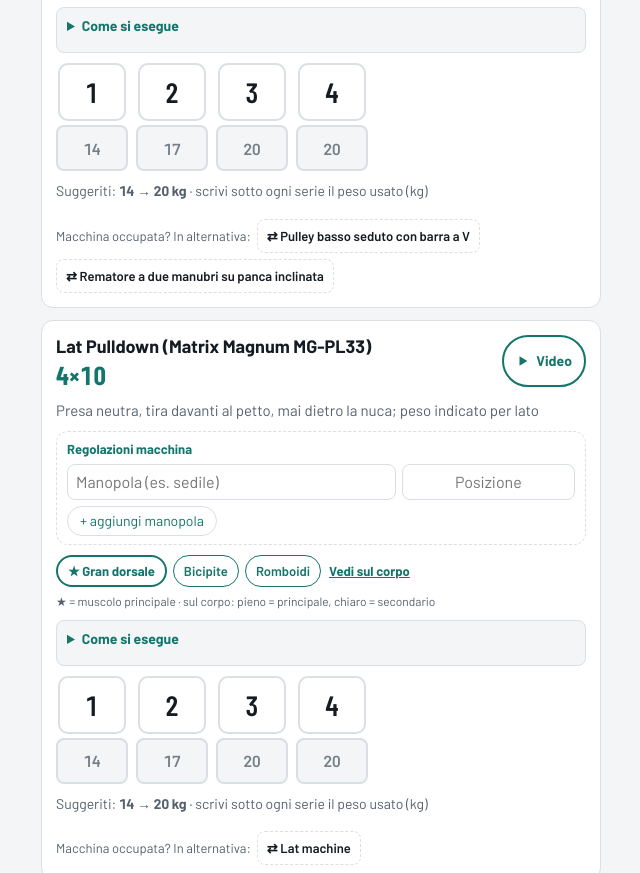
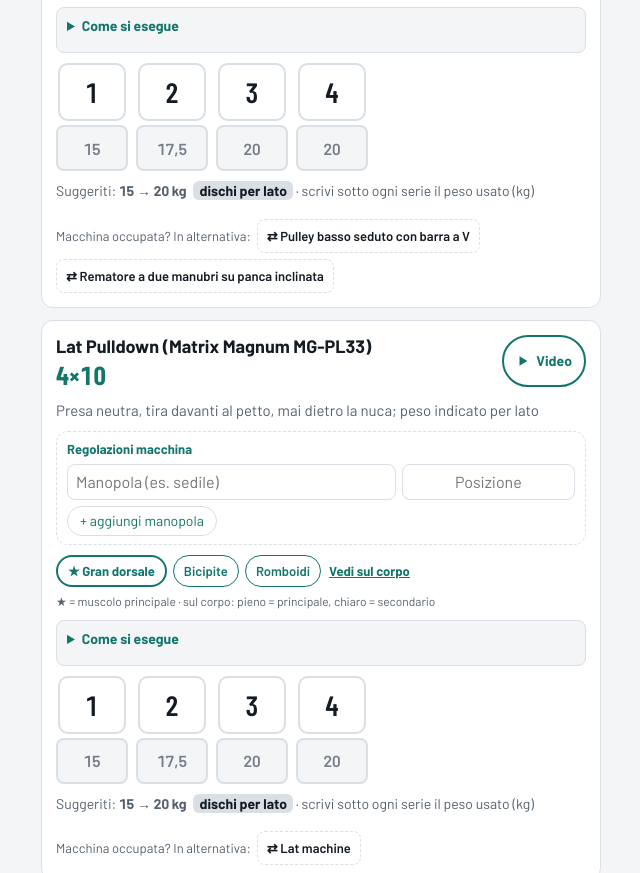
Before and after one commit to studiolegalestante/allenamento, a plain HTML site: page index.html in a window 1280 px wide. Shown: the part 1088-1961 px from the top of the page, without its empty margins (319-959 px from the left). Drawn offline with nearby package versions, Linux system fonts and the light colour scheme.

Commit message:
v40: indicazione del tipo di peso (per manubrio, un manubrio, dischi per lato, per cavo, pacco pesi) e dischi arrotondati a 2,5 kg
Co-Authored-By: Claude Opus 5.5 <noreply@anthropic.com>
Claude-Session: https://claude.ai/code/session_01HYPP8Kcqhm2HZh7G3QfbH2

```diff
--- a/index.html
+++ b/index.html
@@ -84,7 +84,7 @@ details ul{margin:8px 0 0;padding-left:18px;display:flex;flex-direction:column;g
 .timer button{background:var(--bg);color:var(--fg);border:0;border-radius:10px;padding:10px 14px;font:700 14px var(--body);min-height:44px;cursor:pointer}
 .bar{position:absolute;left:0;top:0;height:4px;background:var(--done);transition:width 1s linear}
 a.wl{color:var(--d);font-weight:700;text-decoration:none;white-space:nowrap}
-.alts{display:flex;flex-wrap:wrap;gap:6px;align-items:center;margin-top:8px;font-size:13px;color:var(--muted)} .altb{background:transparent;border:1px dashed var(--line);border-radius:8px;color:var(--fg);font:600 13px var(--body);padding:6px 9px;min-height:34px;cursor:pointer} .warm{background:var(--card);border:1px solid var(--line);border-radius:12px;padding:14px;display:flex;flex-direction:column;gap:10px}
+.wt{font-weight:700;color:var(--fg);background:var(--line);border-radius:6px;padding:1px 6px;margin-left:4px;white-space:nowrap} .alts{display:flex;flex-wrap:wrap;gap:6px;align-items:center;margin-top:8px;font-size:13px;color:var(--muted)} .altb{background:transparent;border:1px dashed var(--line);border-radius:8px;color:var(--fg);font:600 13px var(--body);padding:6px 9px;min-height:34px;cursor:pointer} .warm{background:var(--card);border:1px solid var(--line);border-radius:12px;padding:14px;display:flex;flex-direction:column;gap:10px}
 .warm h2{font-family:var(--display);font-size:22px;margin:0;text-transform:uppercase}
 .warm p{margin:-6px 0 0;color:var(--muted);font-size:14px}
 .wrow{display:flex;justify-content:space-between;align-items:center;gap:10px;flex-wrap:wrap;border-top:1px solid var(--line);padding-top:10px}
@@ -272,6 +272,7 @@ function fmtSug(x){x=String(x);if(/^\d+([.,]\d+)?$/.test(x))return fmtN(conv(num
 const repsT=r=>r.replace('/L',t().side);
 function durOf(reps){const m=reps.match(/(\d+)(?:–(\d+))?(["'])/);if(!m)return null;const v=+(m[2]||m[1]);return{sec:m[3]=='"'?v:v*60,sides:/\/L/.test(reps),label:v+m[3]}}
 const clockIcon='<svg viewBox="0 0 16 16" aria-hidden="true"><circle cx="8" cy="8" r="6.5" fill="none" stroke="currentColor" stroke-width="1.6"/><path d="M8 4.5V8l2.5 1.5" fill="none" stroke="currentColor" stroke-width="1.6" stroke-linecap="round"/></svg>';
+const WT={"panca":"man","croci":"man","spinte":"man","spinte_muro":"man","laterali":"man","squeeze":"man","rem_prono":"man","post_incl":"man","post_prono":"man","yraise":"man","curl":"man","curl_panca":"man","panca_incl":"man","stepup":"man","affondi":"man","kickback":"uno","rematore":"uno","pullover":"uno","ponte_man":"uno","boxsquat":"uno","goblet":"uno","vbench":"lato","incl_m":"lato","lowrow":"lato","lat_m":"lato","legpress45":"lato","croci_cavo":"cavo2","lat":"pacco","chest_press":"pacco","shoulder_m":"pacco","pushdown":"pacco","pulley":"pacco","facepull":"pacco","legpress":"pacco","legext":"pacco","legext1":"pacco","legcurl1":"pacco","polp_lp":"pacco","reardelt":"pacco","lat_cavo":"pacco","kickback_cavo":"pacco","curl_cavo":"pacco","addabd":"pacco"};const WTL={"it":{"man":"per manubrio (ne usi due)","uno":"un solo manubrio","lato":"dischi per lato","cavo2":"per ciascun cavo","pacco":"pacco pesi, totale"},"en":{"man":"per dumbbell (you use two)","uno":"one dumbbell","lato":"plates per side","cavo2":"per cable","pacco":"weight stack, total"}};const wtl=sl=>WT[sl]?' <span class="wt">'+WTL[lang][WT[sl]]+'</span>':'';
 const SUBS={"vbench":["panca","chest_press"],"incl_m":["panca_incl"],"croci_cavo":["croci","squeeze"],"lat_cavo":["laterali"],"pushdown":["kickback_cavo","kickback"],"lowrow":["pulley","rem_prono"],"lat_m":["lat"],"facepull":["reardelt","post_incl"],"curl_cavo":["curl"],"legpress":["legpress45"],"legext1":["stepup"],"legcurl1":["ponte1"],"addabd":["clam"],"polp_lp":["polpacci"]};
 const swapKey=()=>'swap-'+todayKey;
 function exList(day){const base=day==='D'?DAYD:DAYSET[cur.mode][day];const abs=(ABS[day]||[]).map(([s,r])=>[s,r,true]);const sw=store.get(swapKey(),{});return base.concat(abs).map(([s,r,a],i)=>{const n=sw[day+i];return n&&n!==s?[n,r,a,s]:[s,r,a,s]})}
@@ -285,7 +286,7 @@ function applyStatic(){const L=t();document.documentElement.lang=lang;document.g
  document.querySelectorAll('.mbtn').forEach(b=>{b.textContent=SH[b.dataset.mode];b.title=L[b.dataset.mode];b.setAttribute('aria-label',L[b.dataset.mode])});
  document.getElementById('warm').innerHTML='<h2>'+L.warmT+'</h2><p>'+L.warmS+'</p>'+({A:[0,1,3,2],B:[0,4,7,2],C:[0,4,5,6],D:[0,1,2]}[cur.day]||[0,1,2,3]).map(i=>[L.warm[i],i]).map(([[txt,links],i])=>'<div class="wrow"><div class="wtxt">'+txt+'</div><div class="wlinks">'+(i===0?'<button type="button" class="vid tmr" data-sec="600" data-sides="0" data-name="'+L.warmT.split(' ·')[0]+'">'+clockIcon+'10\'</button>':'')+links.map(([lab,q])=>'<a class="vid" href="'+Q(q)+'" target="_blank" rel="noopener">'+vidIcon+lab+'</a>').join('')+'</div></div>').join('')+'<div class="wrow"><div class="wtxt" style="color:var(--muted);font-weight:500">'+L.cool+'</div></div>';
  document.getElementById('reset').textContent=L.reset;document.getElementById('logT').textContent=L.logT;document.getElementById('stop').innerHTML=L.stop;
- document.getElementById('rulesT').textContent=L.rulesT;document.getElementById('rules').innerHTML=L.rules.map(r=>'<li>'+r+'</li>').join('');document.getElementById('foot').textContent=L.footer+' · v39 (26/11)';
+ document.getElementById('rulesT').textContent=L.rulesT;document.getElementById('rules').innerHTML=L.rules.map(r=>'<li>'+r+'</li>').join('');document.getElementById('foot').textContent=L.footer+' · v40 (26/11)';
  document.getElementById('skip').textContent=L.end;document.getElementById('snd').setAttribute('aria-label',L.snd);
  document.querySelectorAll('.lbtn').forEach(b=>b.setAttribute('aria-pressed',b.dataset.l===lang?'true':'false'))}
 // Regolazioni delle macchine (posizione delle manopole), salvate per esercizio
@@ -325,7 +326,7 @@ function render(){const L=t();applyStatic();
   const ds=done[id]||[];
   const weighted=kg&&kg.some(x=>x!==CL);
   const sug0=kg?kg[info.week-1]:null;const sn=sug0&&/^\d+([.,]\d+)?$/.test(sug0)?conv(num(sug0),'kg'):null;const ramp=pmode==='up'&&sn&&n===4&&day!=='D';
-  const sw=s=>dec(rnd1(sn*(ramp?RAMP[s]:1)));
+  const sw=s=>{const v=sn*(ramp?RAMP[s]:1);return dec(WT[slug]==='lato'&&unit==='kg'?Math.max(2.5,Math.round(v/2.5)*2.5):rnd1(v))};
   const last=weighted?kgs[id]:null;const lastSets=last?(last.sets||[last.v]):[];
   const lv=s=>{const x=lastSets[s]??(last&&!last.sets?last.v:undefined);return x?fmtN(conv(num(x),last.u||'kg')):''};
   for(let s=0;s<n;s++){
@@ -336,7 +337,7 @@ function render(){const L=t();applyStatic();
   h+='</div>';
   card.dataset.name=name;
   if(weighted){
-   h+='<div class="kg"><span class="sugg">'+L.sug+': <b>'+(sn?(ramp?sw(0)+' → '+sw(3):sw(0))+' '+unit:fmtSug(sug0))+'</b> · '+L.sugNote+' ('+unit+')</span>'+(last?'<span>'+L.last+': '+[...Array(n)].map((_,s)=>lv(s)||'–').join(' · ')+' '+unit+' ('+last.d.slice(8,10)+'/'+last.d.slice(5,7)+')</span>':'')+'</div>';
+   h+='<div class="kg"><span class="sugg">'+L.sug+': <b>'+(sn?(ramp?sw(0)+' → '+sw(3):sw(0))+' '+unit:fmtSug(sug0))+'</b>'+(sn?wtl(slug):'')+' · '+L.sugNote+' ('+unit+')</span>'+(last?'<span>'+L.last+': '+[...Array(n)].map((_,s)=>lv(s)||'–').join(' · ')+' '+unit+' ('+last.d.slice(8,10)+'/'+last.d.slice(5,7)+')</span>':'')+'</div>';
   } else if(kg){h+='<div class="kg"><span class="sugg">'+L.bw+'</span></div>'}
   if(alts.length)h+='<div class="alts"><span>'+L.busy+'</span>'+[slug0].concat(alts).filter(a=>a!==slug).map(a=>'<button type="button" class="altb" data-k="'+day+i+'" data-s="'+a+'" data-o="'+slug0+'">'+(a===slug0?'↩ ':'⇄ ')+EX[a][lang][0]+'</button>').join('')+'</div>';   card.innerHTML=h;if(ds.length&&ds.filter(Boolean).length>=n)card.classList.add('complete');list.appendChild(card);
  });
--- a/sw.js
+++ b/sw.js
@@ -1,7 +1,7 @@
 // Allenamento — service worker: uso offline.
 // Pagina: prima la rete (così gli aggiornamenti arrivano subito), poi la copia salvata.
 // Font e icone: copia salvata, aggiornata in background.
-const CACHE = 'allenamento-v39';
+const CACHE = 'allenamento-v40';
 const CORE = ['./', 'index.html', 'alimentazione.html', 'manifest.webmanifest', 'icons/icon-192.png', 'icons/icon-512.png', 'icons/icon-maskable-512.png'];
 
 self.addEventListener('install', e => {
```
